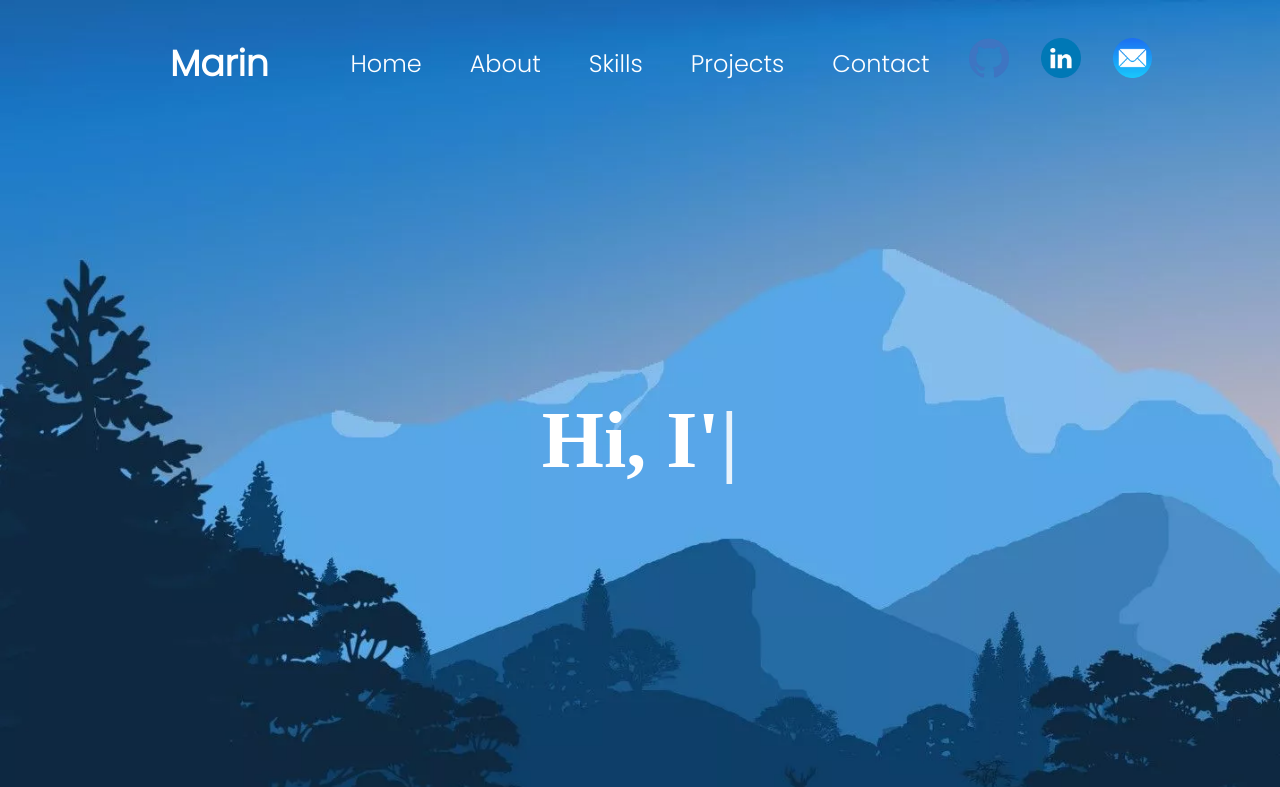
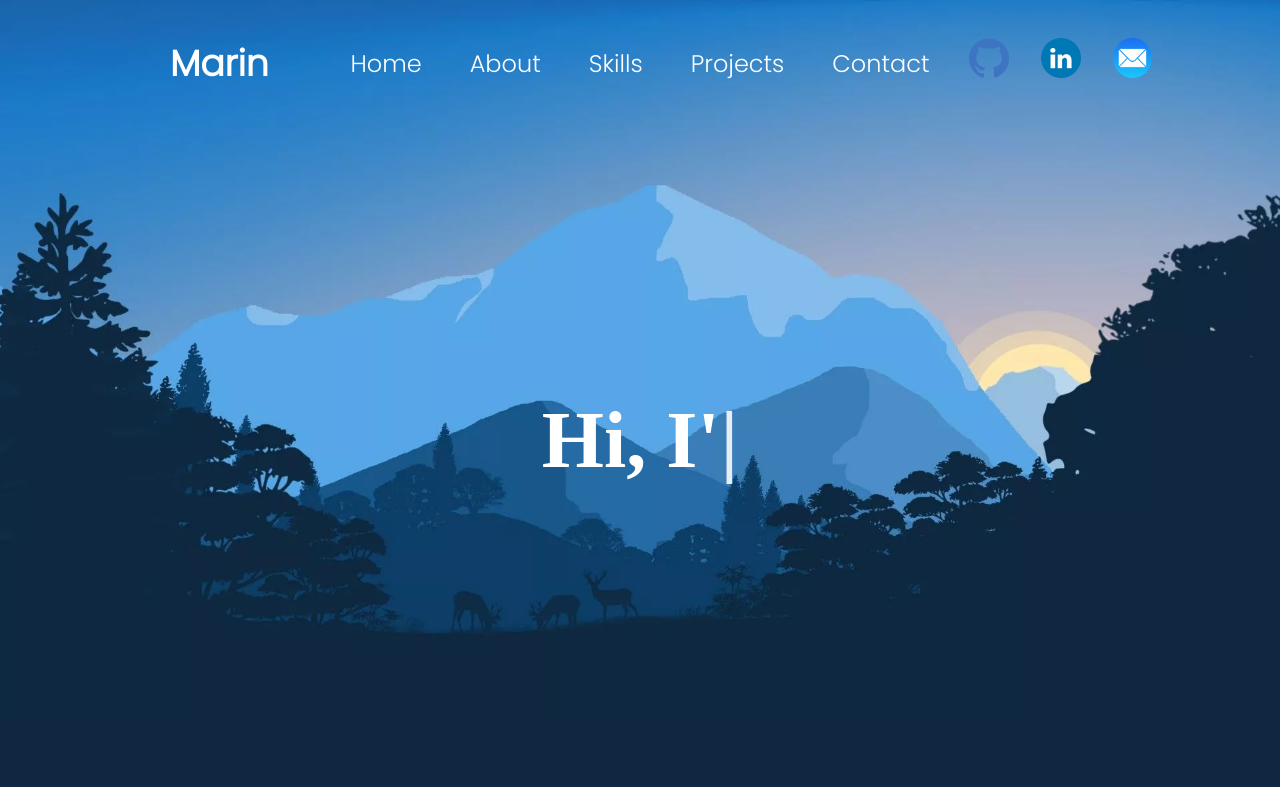
Before and after one commit to MarinJursic/PortfolioNEXT, a Next.js app: page / in a window 1280 px wide. Shown: the top 787 px of the page. Built offline with nearby package versions, Linux system fonts and the light colour scheme.

Commit message:
optimization

```diff
--- a/components/Example.jsx
+++ b/components/Example.jsx
@@ -1,6 +1,5 @@
 import React, { Component } from "react";
 import VerticalCarousel from "./VerticalCarousel";
-import uuidv4 from "uuid";
 import { config } from "react-spring";
 
 let slides = [
--- a/pages/index.js
+++ b/pages/index.js
@@ -1,5 +1,14 @@
 /* eslint-disable @next/next/no-img-element */
 /* eslint-disable react/no-unescaped-entities */
+
+// Images
+
+import github from "../public/images/github.webp";
+import linkedin from "../public/images/linkedin.webp";
+import mail from "../public/images/mail.webp";
+import computerTyping from "../public/images/ComputerTyping.svg";
+import background from "../public/background/free-mountain-vector-24.webp";
+
 import Head from "next/head";
 import Image from "next/image";
 import Typewriter from "typewriter-effect";
@@ -13,13 +22,6 @@ import { useState, useEffect } from "react";
 
 import Wheel from "../components/Wheel";
 import Example from "../components/Example";
-
-// Images
-
-import github from "../public/images/github.webp";
-import linkedin from "../public/images/linkedin.webp";
-import mail from "../public/images/mail.webp";
-import computerTyping from "../public/images/ComputerTyping.svg";
 
 export default function Home() {
   const [scrollPosition, setScrollPosition] = useState(0);
@@ -129,6 +131,15 @@ export default function Home() {
         </Link>
       </motion.div>
       <section className={styles.landing}>
+        <div className={styles.background}>
+          <Image
+            src={background}
+            alt="background"
+            priority
+            width={1920}
+            height={1080}
+          />
+        </div>
         <div className={styles.header}>
           <nav className={styles.navbar}>
             <h2>
@@ -176,6 +187,7 @@ export default function Home() {
                     width={40}
                     height={40}
                     className="github"
+                    priority
                   />
                 </a>
               </li>
@@ -187,7 +199,13 @@ export default function Home() {
                   title="LinkedIn"
                   aria-label="linkedin"
                 >
-                  <Image src={linkedin} alt="linkedin" width={40} height={40} />
+                  <Image
+                    src={linkedin}
+                    alt="linkedin"
+                    width={40}
+                    height={40}
+                    priority
+                  />
                 </a>
               </li>
               <li>
@@ -196,7 +214,13 @@ export default function Home() {
                   title="Email"
                   aria-label="email"
                 >
-                  <Image src={mail} alt="email" width={40} height={40} />
+                  <Image
+                    src={mail}
+                    alt="email"
+                    width={40}
+                    height={40}
+                    priority
+                  />
                 </a>
               </li>
             </ul>
@@ -217,6 +241,7 @@ export default function Home() {
               autoStart: true,
               loop: true,
             }}
+            className={styles.typewriter}
           />
         </section>
         <Link href="#about" aria-label="about" passHref>
--- a/styles/Home.module.scss
+++ b/styles/Home.module.scss
@@ -174,10 +174,18 @@
 .landing {
   margin: 0;
   padding: 0;
-  background-image: url("../public/background/free-mountain-vector-24.webp");
-  background-size: cover;
+  background-color: #102741;
   height: 60.5rem;
   position: relative;
+
+  .background {
+    z-index: 0;
+    height: 100%;
+    width: 100%;
+    top: 0;
+    left: 0;
+    position: absolute;
+  }
 
   .scrollDown {
     height: 50px;
@@ -219,6 +227,7 @@
   }
 
   .home {
+    z-index: 10;
     display: flex;
     background: none;
     flex-direction: column;
@@ -227,6 +236,10 @@
     color: white;
     align-items: center;
     justify-content: center;
+
+    div {
+      z-index: 10;
+    }
 
     span {
       font-size: 5rem;
@@ -258,6 +271,7 @@
     line-height: 40px;
 
     .navbar {
+      z-index: 10;
       display: flex;
       width: 100%;
       align-items: center;
@@ -270,6 +284,7 @@
       font-size: 1.5rem;
 
       .socials {
+        z-index: 10;
         display: flex;
         list-style: none;
         align-items: center;
@@ -281,6 +296,7 @@
       }
 
       h2 {
+        z-index: 10;
         margin: 0;
         width: 216px;
 
@@ -291,6 +307,7 @@
       }
 
       .buttons {
+        z-index: 10;
         display: flex;
         list-style: none;
         align-items: center;
```
